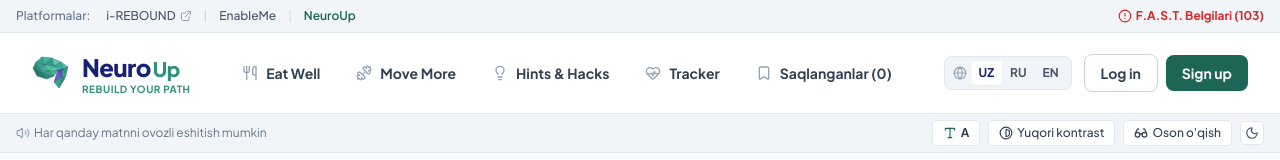
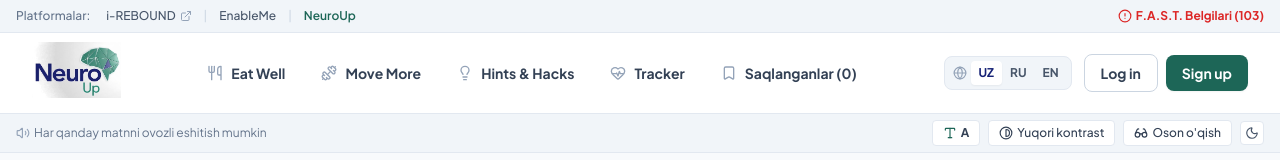
Before and after one commit to Yashnarbek-Samiyev/NeuroUp, a React (Vite) app: page / in a window 1280 px wide. Shown: the top 160 px of the page. Built offline with nearby package versions, Linux system fonts and the light colour scheme.

Commit message:
feat: exact official logo arrangement with Neuro on left, brain icon on top-right, Up on bottom-right

```diff
--- a/src/components/BrandLogo.tsx
+++ b/src/components/BrandLogo.tsx
@@ -11,96 +11,170 @@ interface BrandLogoProps {
 export const BrandLogo: React.FC<BrandLogoProps> = ({
   className = '',
   size = 'md',
-  showText = true,
-  withTagline = true,
+  showText: _showText = true,
+  withTagline: _withTagline = false,
   variant = 'default'
 }) => {
-  const iconSizes = {
-    sm: 'w-7 h-7',
-    md: 'w-10 h-10',
-    lg: 'w-12 h-12'
+  const isWhite = variant === 'white';
+
+  // Dimension scaling
+  const heightClasses = {
+    sm: 'h-10',
+    md: 'h-12 sm:h-14',
+    lg: 'h-16 sm:h-20'
   };
 
-  const textSizes = {
-    sm: { neuro: 'text-lg', up: 'text-base', tagline: 'text-[9px]' },
-    md: { neuro: 'text-2xl', up: 'text-xl', tagline: 'text-[10px]' },
-    lg: { neuro: 'text-3xl', up: 'text-2xl', tagline: 'text-xs' }
-  };
+  return (
+    <div className={`inline-flex items-center select-none group cursor-pointer ${className}`}>
+      {isWhite ? (
+        /* White variant for Dark Footer */
+        <div className={`flex items-center gap-1.5 ${heightClasses[size]}`}>
+          {/* Logo Composition with crisp high-contrast SVG */}
+          <svg
+            viewBox="0 0 420 220"
+            fill="none"
+            xmlns="http://www.w3.org/2000/svg"
+            className="h-full w-auto drop-shadow-sm"
+          >
+            {/* Text: "Neuro" */}
+            <text
+              x="10"
+              y="145"
+              fill="#ffffff"
+              fontFamily="system-ui, -apple-system, sans-serif"
+              fontWeight="900"
+              fontSize="125"
+              letterSpacing="-2"
+            >
+              Neuro
+            </text>
 
-  const isWhite = variant === 'white';
+            {/* Text: "Up" */}
+            <text
+              x="245"
+              y="205"
+              fill="#38d4b3"
+              fontFamily="system-ui, -apple-system, sans-serif"
+              fontWeight="900"
+              fontSize="75"
+              letterSpacing="-1"
+            >
+              Up
+            </text>
 
-  return (
-    <div className={`flex items-center gap-2.5 select-none ${className}`}>
-      {/* Geometric Low-Poly Brain Icon */}
-      <div className={`${iconSizes[size]} relative shrink-0 transition-transform duration-300 group-hover:scale-105`}>
-        <svg
-          viewBox="0 0 200 200"
-          fill="none"
-          xmlns="http://www.w3.org/2000/svg"
-          className="w-full h-full drop-shadow-sm"
-        >
-          {/* Top Parietal & Frontal lobes */}
-          <polygon points="50,20 20,45 60,60" fill="#38a38f" stroke={isWhite ? "#ffffff" : "#1d6657"} strokeWidth="1.8" strokeLinejoin="round"/>
-          <polygon points="50,20 60,60 100,25" fill="#42b29c" stroke={isWhite ? "#ffffff" : "#1d6657"} strokeWidth="1.8" strokeLinejoin="round"/>
-          <polygon points="100,25 60,60 110,65" fill="#329783" stroke={isWhite ? "#ffffff" : "#1d6657"} strokeWidth="1.8" strokeLinejoin="round"/>
-          <polygon points="100,25 110,65 145,45" fill="#58c6b0" stroke={isWhite ? "#ffffff" : "#1d6657"} strokeWidth="1.8" strokeLinejoin="round"/>
-          <polygon points="145,45 110,65 155,80" fill="#3ea995" stroke={isWhite ? "#ffffff" : "#1d6657"} strokeWidth="1.8" strokeLinejoin="round"/>
-          <polygon points="145,45 155,80 180,70" fill="#4cbda7" stroke={isWhite ? "#ffffff" : "#1d6657"} strokeWidth="1.8" strokeLinejoin="round"/>
-          <polygon points="180,70 155,80 170,110" fill="#329783" stroke={isWhite ? "#ffffff" : "#1d6657"} strokeWidth="1.8" strokeLinejoin="round"/>
+            {/* Geometric Low-poly Brain at Top Right */}
+            <g transform="translate(235, 10) scale(0.85)">
+              <polygon points="50,20 20,45 60,60" fill="#38a38f" stroke="#ffffff" strokeWidth="2" strokeLinejoin="round"/>
+              <polygon points="50,20 60,60 100,25" fill="#42b29c" stroke="#ffffff" strokeWidth="2" strokeLinejoin="round"/>
+              <polygon points="100,25 60,60 110,65" fill="#329783" stroke="#ffffff" strokeWidth="2" strokeLinejoin="round"/>
+              <polygon points="100,25 110,65 145,45" fill="#58c6b0" stroke="#ffffff" strokeWidth="2" strokeLinejoin="round"/>
+              <polygon points="145,45 110,65 155,80" fill="#3ea995" stroke="#ffffff" strokeWidth="2" strokeLinejoin="round"/>
+              <polygon points="145,45 155,80 180,70" fill="#4cbda7" stroke="#ffffff" strokeWidth="2" strokeLinejoin="round"/>
+              <polygon points="180,70 155,80 170,110" fill="#329783" stroke="#ffffff" strokeWidth="2" strokeLinejoin="round"/>
 
-          {/* Left anterior */}
-          <polygon points="20,45 5,75 40,85" fill="#2d8c79" stroke={isWhite ? "#ffffff" : "#1d6657"} strokeWidth="1.8" strokeLinejoin="round"/>
-          <polygon points="20,45 40,85 60,60" fill="#38a38f" stroke={isWhite ? "#ffffff" : "#1d6657"} strokeWidth="1.8" strokeLinejoin="round"/>
-          <polygon points="5,75 25,115 55,100" fill="#247866" stroke={isWhite ? "#ffffff" : "#1d6657"} strokeWidth="1.8" strokeLinejoin="round"/>
-          <polygon points="5,75 55,100 40,85" fill="#2d8c79" stroke={isWhite ? "#ffffff" : "#1d6657"} strokeWidth="1.8" strokeLinejoin="round"/>
-          <polygon points="40,85 55,100 85,90" fill="#38a38f" stroke={isWhite ? "#ffffff" : "#1d6657"} strokeWidth="1.8" strokeLinejoin="round"/>
-          <polygon points="60,60 40,85 85,90" fill="#42b29c" stroke={isWhite ? "#ffffff" : "#1d6657"} strokeWidth="1.8" strokeLinejoin="round"/>
-          <polygon points="60,60 85,90 110,65" fill="#50c0a9" stroke={isWhite ? "#ffffff" : "#1d6657"} strokeWidth="1.8" strokeLinejoin="round"/>
-          <polygon points="25,115 75,130 55,100" fill="#247866" stroke={isWhite ? "#ffffff" : "#1d6657"} strokeWidth="1.8" strokeLinejoin="round"/>
-          <polygon points="55,100 75,130 110,115" fill="#2d8c79" stroke={isWhite ? "#ffffff" : "#1d6657"} strokeWidth="1.8" strokeLinejoin="round"/>
-          <polygon points="55,100 110,115 85,90" fill="#38a38f" stroke={isWhite ? "#ffffff" : "#1d6657"} strokeWidth="1.8" strokeLinejoin="round"/>
-          <polygon points="85,90 110,115 130,85" fill="#42b29c" stroke={isWhite ? "#ffffff" : "#1d6657"} strokeWidth="1.8" strokeLinejoin="round"/>
-          <polygon points="110,65 85,90 130,85" fill="#58c6b0" stroke={isWhite ? "#ffffff" : "#1d6657"} strokeWidth="1.8" strokeLinejoin="round"/>
-          <polygon points="110,65 130,85 155,80" fill="#50c0a9" stroke={isWhite ? "#ffffff" : "#1d6657"} strokeWidth="1.8" strokeLinejoin="round"/>
+              <polygon points="20,45 5,75 40,85" fill="#2d8c79" stroke="#ffffff" strokeWidth="2" strokeLinejoin="round"/>
+              <polygon points="20,45 40,85 60,60" fill="#38a38f" stroke="#ffffff" strokeWidth="2" strokeLinejoin="round"/>
+              <polygon points="5,75 25,115 55,100" fill="#247866" stroke="#ffffff" strokeWidth="2" strokeLinejoin="round"/>
+              <polygon points="5,75 55,100 40,85" fill="#2d8c79" stroke="#ffffff" strokeWidth="2" strokeLinejoin="round"/>
+              <polygon points="40,85 55,100 85,90" fill="#38a38f" stroke="#ffffff" strokeWidth="2" strokeLinejoin="round"/>
+              <polygon points="60,60 40,85 85,90" fill="#42b29c" stroke="#ffffff" strokeWidth="2" strokeLinejoin="round"/>
+              <polygon points="60,60 85,90 110,65" fill="#50c0a9" stroke="#ffffff" strokeWidth="2" strokeLinejoin="round"/>
+              <polygon points="25,115 75,130 55,100" fill="#247866" stroke="#ffffff" strokeWidth="2" strokeLinejoin="round"/>
+              <polygon points="55,100 75,130 110,115" fill="#2d8c79" stroke="#ffffff" strokeWidth="2" strokeLinejoin="round"/>
+              <polygon points="55,100 110,115 85,90" fill="#38a38f" stroke="#ffffff" strokeWidth="2" strokeLinejoin="round"/>
+              <polygon points="85,90 110,115 130,85" fill="#42b29c" stroke="#ffffff" strokeWidth="2" strokeLinejoin="round"/>
+              <polygon points="110,65 85,90 130,85" fill="#58c6b0" stroke="#ffffff" strokeWidth="2" strokeLinejoin="round"/>
+              <polygon points="110,65 130,85 155,80" fill="#50c0a9" stroke="#ffffff" strokeWidth="2" strokeLinejoin="round"/>
 
-          {/* Distinct Purple Accent Poly Facet */}
-          <polygon points="130,85 110,145 150,120" fill="#6d5ecc" stroke={isWhite ? "#ffffff" : "#362f6b"} strokeWidth="2" strokeLinejoin="round"/>
-          <polygon points="130,85 150,120 155,80" fill="#5b4ebf" stroke={isWhite ? "#ffffff" : "#362f6b"} strokeWidth="1.8" strokeLinejoin="round"/>
+              {/* Signature Purple Accent Facet */}
+              <polygon points="130,85 110,145 150,120" fill="#6d5ecc" stroke="#ffffff" strokeWidth="2.5" strokeLinejoin="round"/>
+              <polygon points="130,85 150,120 155,80" fill="#5b4ebf" stroke="#ffffff" strokeWidth="2" strokeLinejoin="round"/>
 
-          {/* Cerebellum & Stem */}
-          <polygon points="150,120 135,175 160,135" fill="#2d8c79" stroke={isWhite ? "#ffffff" : "#1d6657"} strokeWidth="1.8" strokeLinejoin="round"/>
-          <polygon points="110,145 135,175 150,120" fill="#38a38f" stroke={isWhite ? "#ffffff" : "#1d6657"} strokeWidth="1.8" strokeLinejoin="round"/>
-          <polygon points="155,80 150,120 170,110" fill="#3ea995" stroke={isWhite ? "#ffffff" : "#1d6657"} strokeWidth="1.8" strokeLinejoin="round"/>
-          <polygon points="170,110 150,120 160,135" fill="#2d8c79" stroke={isWhite ? "#ffffff" : "#1d6657"} strokeWidth="1.8" strokeLinejoin="round"/>
-        </svg>
-      </div>
+              <polygon points="150,120 135,175 160,135" fill="#2d8c79" stroke="#ffffff" strokeWidth="2" strokeLinejoin="round"/>
+              <polygon points="110,145 135,175 150,120" fill="#38a38f" stroke="#ffffff" strokeWidth="2" strokeLinejoin="round"/>
+              <polygon points="155,80 150,120 170,110" fill="#3ea995" stroke="#ffffff" strokeWidth="2" strokeLinejoin="round"/>
+              <polygon points="170,110 150,120 160,135" fill="#2d8c79" stroke="#ffffff" strokeWidth="2" strokeLinejoin="round"/>
+            </g>
+          </svg>
+        </div>
+      ) : (
+        /* Default Official Brand Logo exactly matching the user's uploaded image */
+        <div className={`relative flex items-center ${heightClasses[size]}`}>
+          <img
+            src="/logo.png"
+            alt="NeuroUp"
+            className="h-full w-auto object-contain transition-transform duration-300 group-hover:scale-105"
+            onError={(e) => {
+              // Fallback to SVG if image fails
+              e.currentTarget.style.display = 'none';
+              const fallback = e.currentTarget.nextElementSibling as HTMLElement;
+              if (fallback) fallback.style.display = 'block';
+            }}
+          />
 
-      {/* Typography: "NeuroUp" + "Rebuild Your Path" */}
-      {showText && (
-        <div className="flex flex-col leading-tight">
-          <div className="flex items-baseline gap-0.5">
-            <span className={`font-black tracking-tight ${
-              isWhite
-                ? 'text-white'
-                : 'text-[#162276] dark:text-[#60a5fa]'
-            } ${textSizes[size].neuro}`}>
+          {/* SVG Fallback */}
+          <svg
+            viewBox="0 0 420 220"
+            fill="none"
+            xmlns="http://www.w3.org/2000/svg"
+            className="h-full w-auto hidden"
+          >
+            <text
+              x="10"
+              y="145"
+              fill="#14247d"
+              fontFamily="system-ui, -apple-system, sans-serif"
+              fontWeight="900"
+              fontSize="125"
+              letterSpacing="-2"
+            >
               Neuro
-            </span>
-            <span className={`font-black tracking-tight ${
-              isWhite
-                ? 'text-[#38d4b3]'
-                : 'text-[#2b917d] dark:text-[#2dd4bf]'
-            } ${textSizes[size].up}`}>
+            </text>
+            <text
+              x="245"
+              y="205"
+              fill="#248270"
+              fontFamily="system-ui, -apple-system, sans-serif"
+              fontWeight="900"
+              fontSize="75"
+              letterSpacing="-1"
+            >
               Up
-            </span>
-          </div>
-          {withTagline && (
-            <span className={`font-bold tracking-wider uppercase ${textSizes[size].tagline} ${
-              isWhite ? 'text-[#38d4b3]/90' : 'text-[#2b917d] dark:text-[#2dd4bf]'
-            }`}>
-              Rebuild Your Path
-            </span>
-          )}
+            </text>
+
+            <g transform="translate(235, 10) scale(0.85)">
+              <polygon points="50,20 20,45 60,60" fill="#38a38f" stroke="#1d6657" strokeWidth="1.8" strokeLinejoin="round"/>
+              <polygon points="50,20 60,60 100,25" fill="#42b29c" stroke="#1d6657" strokeWidth="1.8" strokeLinejoin="round"/>
+              <polygon points="100,25 60,60 110,65" fill="#329783" stroke="#1d6657" strokeWidth="1.8" strokeLinejoin="round"/>
+              <polygon points="100,25 110,65 145,45" fill="#58c6b0" stroke="#1d6657" strokeWidth="1.8" strokeLinejoin="round"/>
+              <polygon points="145,45 110,65 155,80" fill="#3ea995" stroke="#1d6657" strokeWidth="1.8" strokeLinejoin="round"/>
+              <polygon points="145,45 155,80 180,70" fill="#4cbda7" stroke="#1d6657" strokeWidth="1.8" strokeLinejoin="round"/>
+              <polygon points="180,70 155,80 170,110" fill="#329783" stroke="#1d6657" strokeWidth="1.8" strokeLinejoin="round"/>
+
+              <polygon points="20,45 5,75 40,85" fill="#2d8c79" stroke="#1d6657" strokeWidth="1.8" strokeLinejoin="round"/>
+              <polygon points="20,45 40,85 60,60" fill="#38a38f" stroke="#1d6657" strokeWidth="1.8" strokeLinejoin="round"/>
+              <polygon points="5,75 25,115 55,100" fill="#247866" stroke="#1d6657" strokeWidth="1.8" strokeLinejoin="round"/>
+              <polygon points="5,75 55,100 40,85" fill="#2d8c79" stroke="#1d6657" strokeWidth="1.8" strokeLinejoin="round"/>
+              <polygon points="40,85 55,100 85,90" fill="#38a38f" stroke="#1d6657" strokeWidth="1.8" strokeLinejoin="round"/>
+              <polygon points="60,60 40,85 85,90" fill="#42b29c" stroke="#1d6657" strokeWidth="1.8" strokeLinejoin="round"/>
+              <polygon points="60,60 85,90 110,65" fill="#50c0a9" stroke="#1d6657" strokeWidth="1.8" strokeLinejoin="round"/>
+              <polygon points="25,115 75,130 55,100" fill="#247866" stroke="#1d6657" strokeWidth="1.8" strokeLinejoin="round"/>
+              <polygon points="55,100 75,130 110,115" fill="#2d8c79" stroke="#1d6657" strokeWidth="1.8" strokeLinejoin="round"/>
+              <polygon points="55,100 110,115 85,90" fill="#38a38f" stroke="#1d6657" strokeWidth="1.8" strokeLinejoin="round"/>
+              <polygon points="85,90 110,115 130,85" fill="#42b29c" stroke="#1d6657" strokeWidth="1.8" strokeLinejoin="round"/>
+              <polygon points="110,65 85,90 130,85" fill="#58c6b0" stroke="#1d6657" strokeWidth="1.8" strokeLinejoin="round"/>
+              <polygon points="110,65 130,85 155,80" fill="#50c0a9" stroke="#1d6657" strokeWidth="1.8" strokeLinejoin="round"/>
+
+              {/* Signature Purple Accent Facet */}
+              <polygon points="130,85 110,145 150,120" fill="#554a9d" stroke="#362f6b" strokeWidth="2.2" strokeLinejoin="round"/>
+              <polygon points="130,85 150,120 155,80" fill="#473e87" stroke="#362f6b" strokeWidth="1.8" strokeLinejoin="round"/>
+
+              <polygon points="150,120 135,175 160,135" fill="#2d8c79" stroke="#1d6657" strokeWidth="1.8" strokeLinejoin="round"/>
+              <polygon points="110,145 135,175 150,120" fill="#38a38f" stroke="#1d6657" strokeWidth="1.8" strokeLinejoin="round"/>
+              <polygon points="155,80 150,120 170,110" fill="#3ea995" stroke="#1d6657" strokeWidth="1.8" strokeLinejoin="round"/>
+              <polygon points="170,110 150,120 160,135" fill="#2d8c79" stroke="#1d6657" strokeWidth="1.8" strokeLinejoin="round"/>
+            </g>
+          </svg>
         </div>
       )}
     </div>
```
Also changed, not shown: public/logo-original.png (added), public/logo.png (added).
